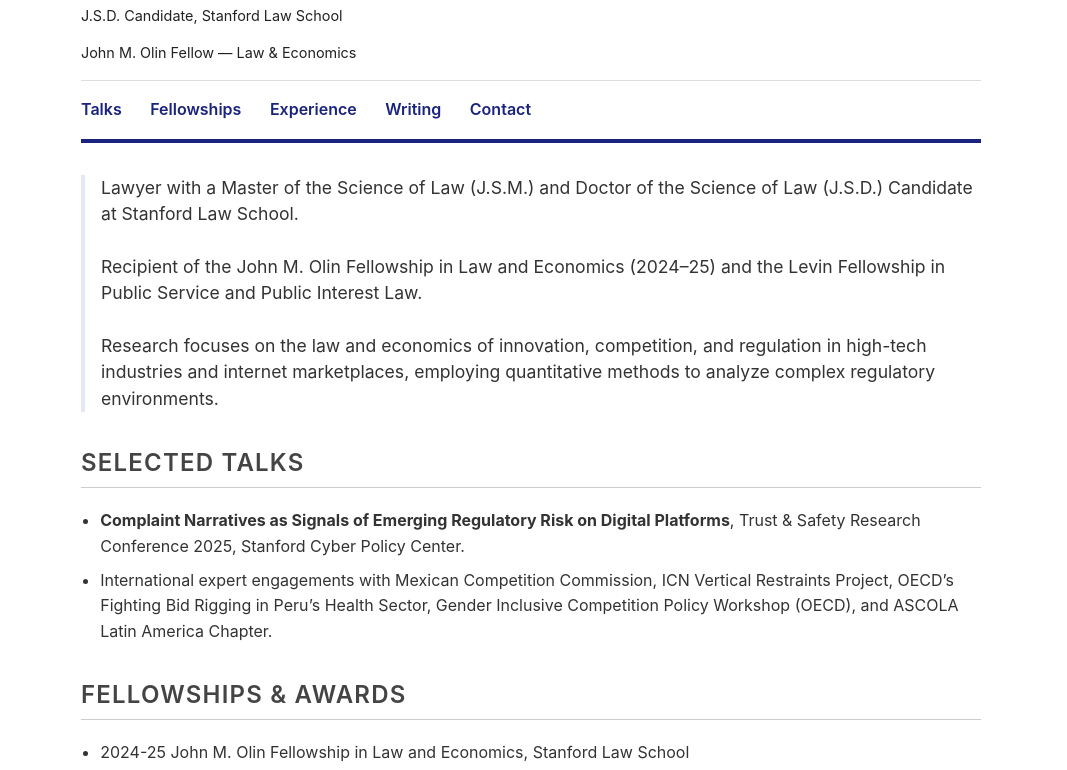
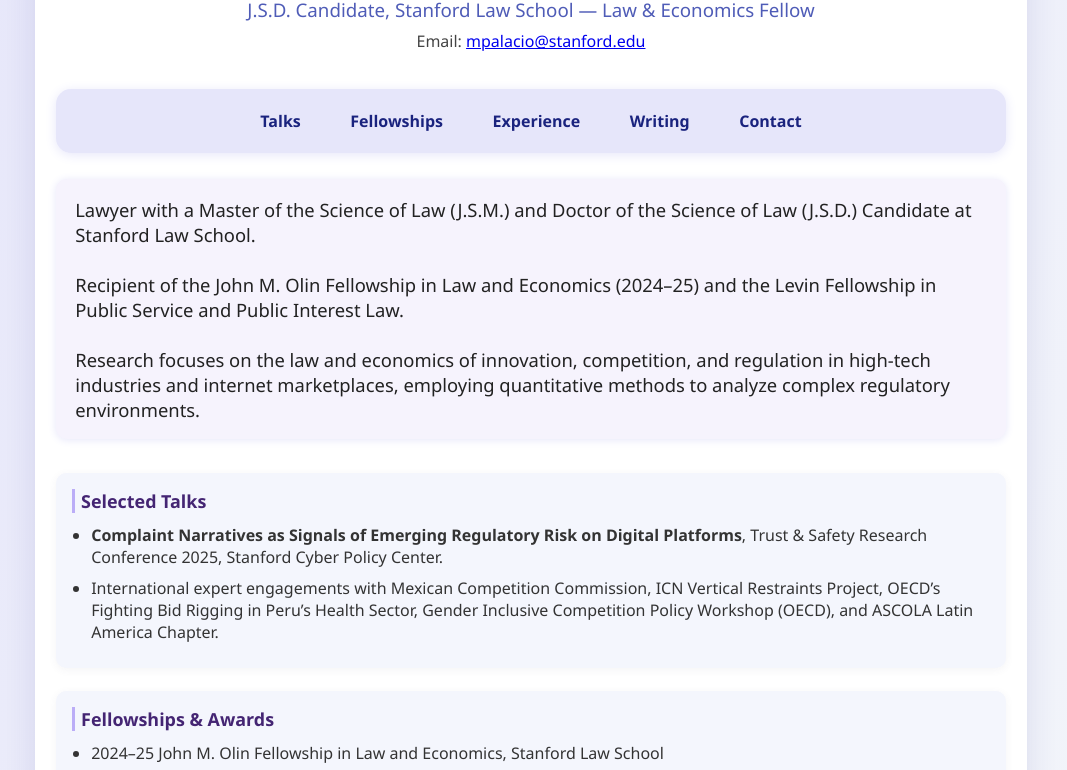
Before and after one commit to Mmpalacio/mmpalacio.github.io, a plain HTML site: page index.html in a window 1280 px wide. Shown: the part 133-903 px from the top of the page, without its empty margins (109-1176 px from the left). Drawn offline with Linux system fonts and the light colour scheme.

Commit message:
Updated the interface index.html

```diff
--- a/index.html
+++ b/index.html
@@ -6,93 +6,105 @@
   <title>Maria Manuela Palacio Villarreal - Stanford Law School</title>
   <style>
     body {
-      font-family: -apple-system, BlinkMacSystemFont, "Segoe UI", Roboto, Helvetica, Arial, sans-serif;
-      line-height: 1.6;
+      font-family: 'Segoe UI', Roboto, Arial, Helvetica, sans-serif;
+      background: linear-gradient(120deg, #e6e6fa 0%, #f5f8fa 100%);
+      color: #1a237e;
       margin: 0;
+    }
+    .container {
+      max-width: 950px;
+      margin: 2.5rem auto;
+      padding: 2rem 1.3rem;
       background: #fff;
-      color: #222;
-      max-width: 900px;
-      margin-left: auto;
-      margin-right: auto;
-      padding: 2rem 1rem;
+      border-radius: 20px;
+      box-shadow: 0 8px 32px rgba(46,52,142,0.12);
     }
     header {
-      border-bottom: 4px solid #1A237E;
-      padding-bottom: 1rem;
-      margin-bottom: 2rem;
+      text-align: center;
+      margin-bottom: 2.3rem;
     }
     h1 {
-      margin: 0;
-      color: #1A237E;
-      font-weight: 700;
+      margin: 0 0 0.5rem 0;
+      color: #1a237e;
+      font-weight: 800;
+      font-size: 2.3rem;
+    }
+    .subtitle {
+      color: #4f5cb7;
+      font-size: 1.17rem;
+      font-weight: 540;
+      margin-bottom: 0.5rem;
+    }
+    .contact {
+      color: #444;
+      font-size: 1.00rem;
+      margin-bottom: 0.6rem;
+    }
+    nav {
+      display: flex;
+      justify-content: center;
+      gap: 1.2rem;
+      padding: 1rem 0;
+      background: #e6e6fa;
+      border-radius: 15px;
+      margin-bottom: 1.6rem;
+      box-shadow: 0px 2px 12px #e6e6fa;
+    }
+    nav a {
+      color: #1a237e;
+      font-weight: 600;
+      text-decoration: none;
+      padding: 0.33rem 0.95rem;
+      border-radius: 8px;
+      font-size: 1rem;
+      transition: background 0.15s, color 0.18s;
+    }
+    nav a:hover {
+      background: #cbc3e3;
+      color: #5c479a;
+    }
+    .bio {
+      font-size: 1.15rem;
+      color: #222;
+      background: #f6f3fd;
+      padding: 1.1rem 1.2rem;
+      border-radius: 11px;
+      box-shadow: 0px 1px 8px #e6e6fa;
+      margin-bottom: 2.1rem;
+    }
+    section {
+      margin-bottom: 1.45rem;
+      background: #f4f6fd;
+      border-radius: 10px;
+      padding: 1rem 1rem;
+      box-shadow: 0 2px 9px rgba(76, 61, 108, 0.06);
     }
     h2 {
-      color: #444;
-      font-weight: 600;
-      margin-top: 2rem;
-      border-bottom: 1px solid #ccc;
-      padding-bottom: 0.3rem;
-      text-transform: uppercase;
-      letter-spacing: 0.05em;
+      color: #442573;
+      margin-top: 0;
+      font-size: 1.12rem;
+      font-weight: 700;
+      border-left: 3px solid #bbadf7;
+      padding-left: 0.38rem;
+      margin-bottom: 0.7rem;
     }
-    nav {
-      margin-top: 1rem;
-      border-top: 1px solid #ddd;
-      padding-top: 1rem;
-    }
-    nav a {
-      margin-right: 1.5rem;
-      text-decoration: none;
-      color: #1A237E;
-      font-weight: 600;
-      font-size: 1rem;
-    }
-    nav a:hover {
-      text-decoration: underline;
-      color: #E6E6FA;
-    }
-    .contact {
-      margin-top: 1rem;
-      font-size: 0.9rem;
-    }
-    section {
-      margin-bottom: 2rem;
-    }
-    .bio {
-      margin: 1rem 0 2rem 0;
-      font-size: 1.1rem;
-      color: #333;
-      line-height: 1.5;
-      border-left: 4px solid #E6E6FA;
-      padding-left: 1rem;
-    }
-    ul {
-      padding-left: 1.2rem;
-      list-style-type: disc;
-      color: #333;
-    }
-    ul li {
-      margin-bottom: 0.5rem;
-    }
+    ul { padding-left: 1.2rem; color: #333; margin: 0.5rem 0 0 0; }
+    ul li { margin-bottom: 0.56rem; }
+    .writing { font-style: italic; color: #6d6a90; }
     @media (max-width: 600px) {
-      body {
-        padding: 1rem 0.5rem;
-      }
-      nav a {
-        display: block;
-        margin-bottom: 0.5rem;
-      }
+      .container { padding: 1rem 0.18rem; }
+      section { padding: 0.7rem 0.17rem; }
+      nav { gap: 0.35rem;}
     }
   </style>
 </head>
 <body>
+  <div class="container">
     <header>
       <h1>Maria Manuela Palacio Villarreal</h1>
-    <div class="contact">
-      <p>Email: <a href="mailto:mpalacio@stanford.edu">mpalacio@stanford.edu</a></p>
-      <p>J.S.D. Candidate, Stanford Law School</p>
-      <p>John M. Olin Fellow — Law & Economics</p>
-    </div>
+      <div class="subtitle">J.S.D. Candidate, Stanford Law School — Law & Economics Fellow</div>
+      <div class="contact">Email: <a href="mailto:mpalacio@stanford.edu">mpalacio@stanford.edu</a></div>
+    </header>
     <nav>
       <a href="#talks">Talks</a>
       <a href="#fellowships">Fellowships</a>
@@ -100,14 +112,11 @@
       <a href="#writing">Writing</a>
       <a href="#contact">Contact</a>
     </nav>
-  </header>
-
     <div class="bio">
       Lawyer with a Master of the Science of Law (J.S.M.) and Doctor of the Science of Law (J.S.D.) Candidate at Stanford Law School.<br><br>
       Recipient of the John M. Olin Fellowship in Law and Economics (2024–25) and the Levin Fellowship in Public Service and Public Interest Law.<br><br>
       Research focuses on the law and economics of innovation, competition, and regulation in high-tech industries and internet marketplaces, employing quantitative methods to analyze complex regulatory environments.
     </div>
-
     <section id="talks">
       <h2>Selected Talks</h2>
       <ul>
@@ -115,15 +124,13 @@
         <li>International expert engagements with Mexican Competition Commission, ICN Vertical Restraints Project, OECD’s Fighting Bid Rigging in Peru’s Health Sector, Gender Inclusive Competition Policy Workshop (OECD), and ASCOLA Latin America Chapter.</li>
       </ul>
     </section>
-
     <section id="fellowships">
       <h2>Fellowships & Awards</h2>
       <ul>
-      <li>2024-25 John M. Olin Fellowship in Law and Economics, Stanford Law School</li>
+        <li>2024–25 John M. Olin Fellowship in Law and Economics, Stanford Law School</li>
         <li>Levin Fellowship in Public Service and Public Interest Law</li>
       </ul>
     </section>
-
     <section id="experience">
       <h2>Professional Experience</h2>
       <ul>
@@ -133,15 +140,18 @@
         <li><strong>Assistant Professor</strong>, Universidad de los Andes (2020–2022). Designed and taught courses on government contracts and public policy.</li>
       </ul>
     </section>
-
     <section id="writing">
       <h2>Writing</h2>
-    <p>Research papers, essays, and policy analyses forthcoming.</p>
+      <p class="writing">Research papers, essays, and policy analyses forthcoming.</p>
     </section>
-
     <section id="contact">
       <h2>Contact</h2>
-    <p>Email: <a href="mailto:mpalacio@stanford.edu">mpalacio@stanford.edu</a></p>
+      <div class="contact">
+        Email: <a href="mailto:mpalacio@stanford.edu">mpalacio@stanford.edu</a>
+      </div>
     </section>
+  </div>
 </body>
 </html>
+
+</html>
```
Lines whose indentation alone changed are shown as unchanged.
